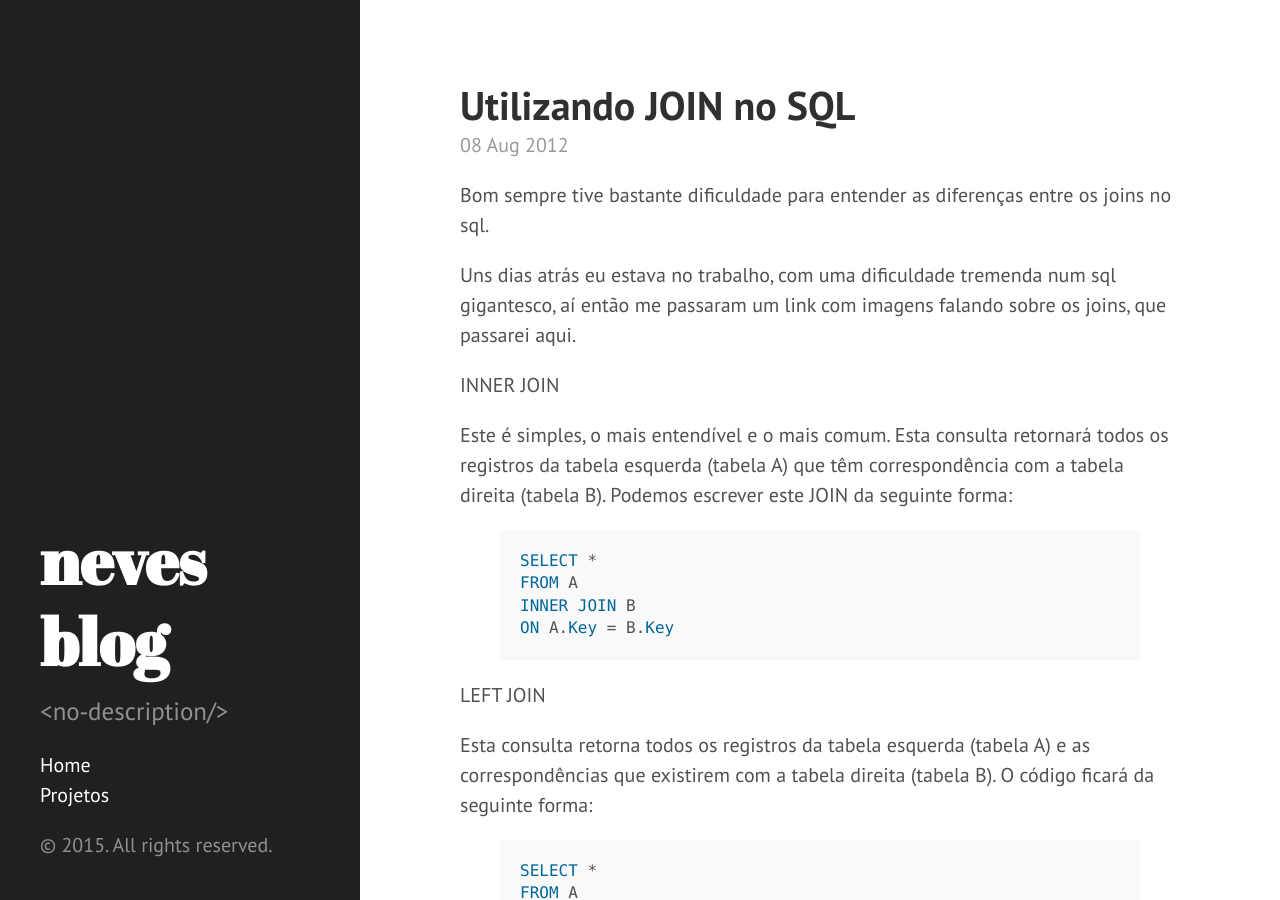
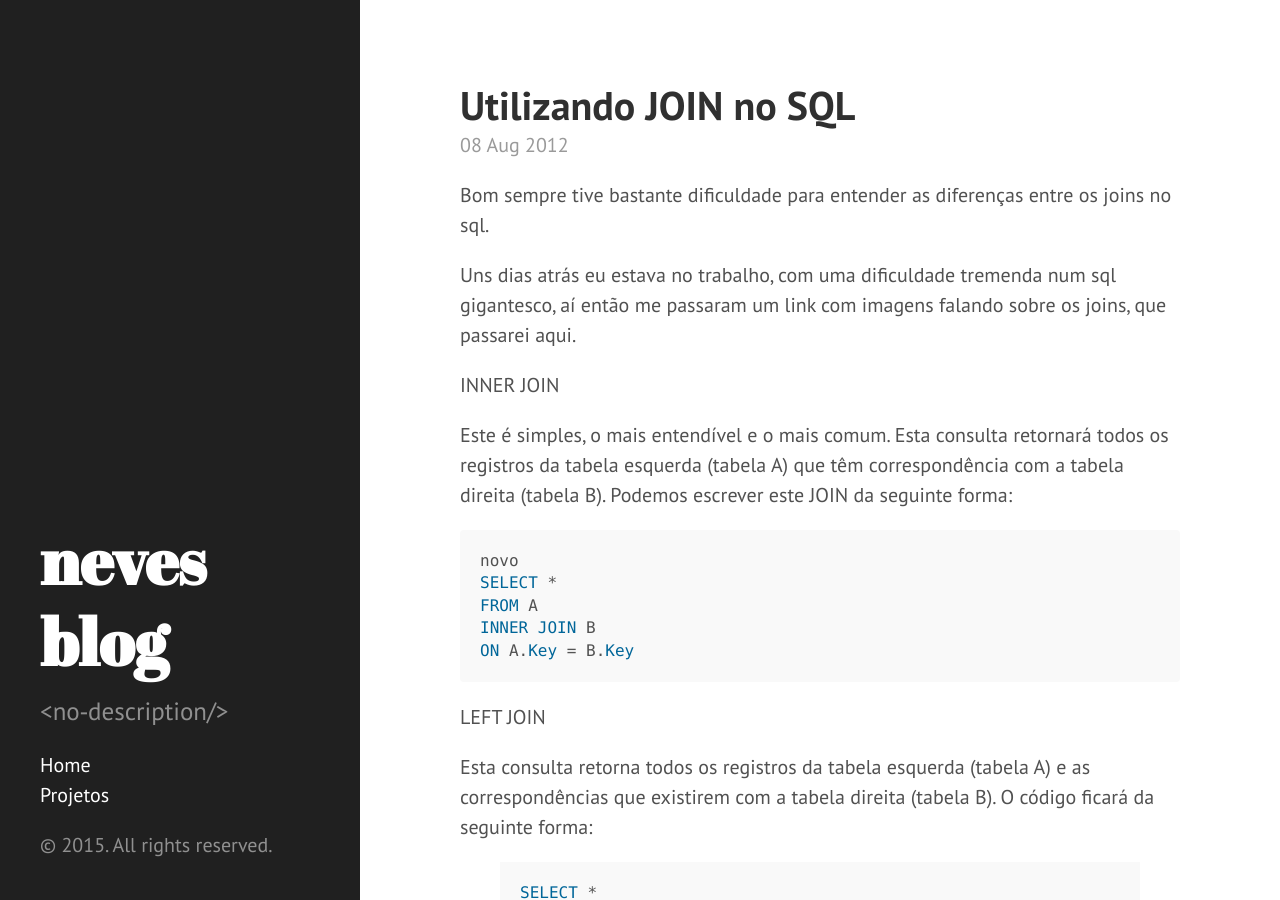
Before and after one commit to rafaelcneves/rafaelcneves.github.io, a Jekyll site: the page built from _posts/2012-08-08-utilizando-join-no-sql.markdown, in a window 1280 px wide and 900 px high. Built offline with Jekyll 4.4.1, drawn with Linux system fonts in a browser that asks for light colours.

Commit message:
Post update: Utilizando JOIN no SQL

````diff
--- a/_posts/2012-08-08-utilizando-join-no-sql.markdown
+++ b/_posts/2012-08-08-utilizando-join-no-sql.markdown
@@ -13,12 +13,13 @@ INNER JOIN
 
 Este é simples, o mais entendível e o mais comum. Esta consulta retornará todos os registros da tabela esquerda (tabela A) que têm correspondência com a tabela direita (tabela B). Podemos escrever este JOIN da seguinte forma:
 
-{% highlight sql %}
+``` sql
+novo
 SELECT *
 FROM A
 INNER JOIN B
 ON A.Key = B.Key
-{% endhighlight %}
+```
 
 LEFT JOIN
 
````
